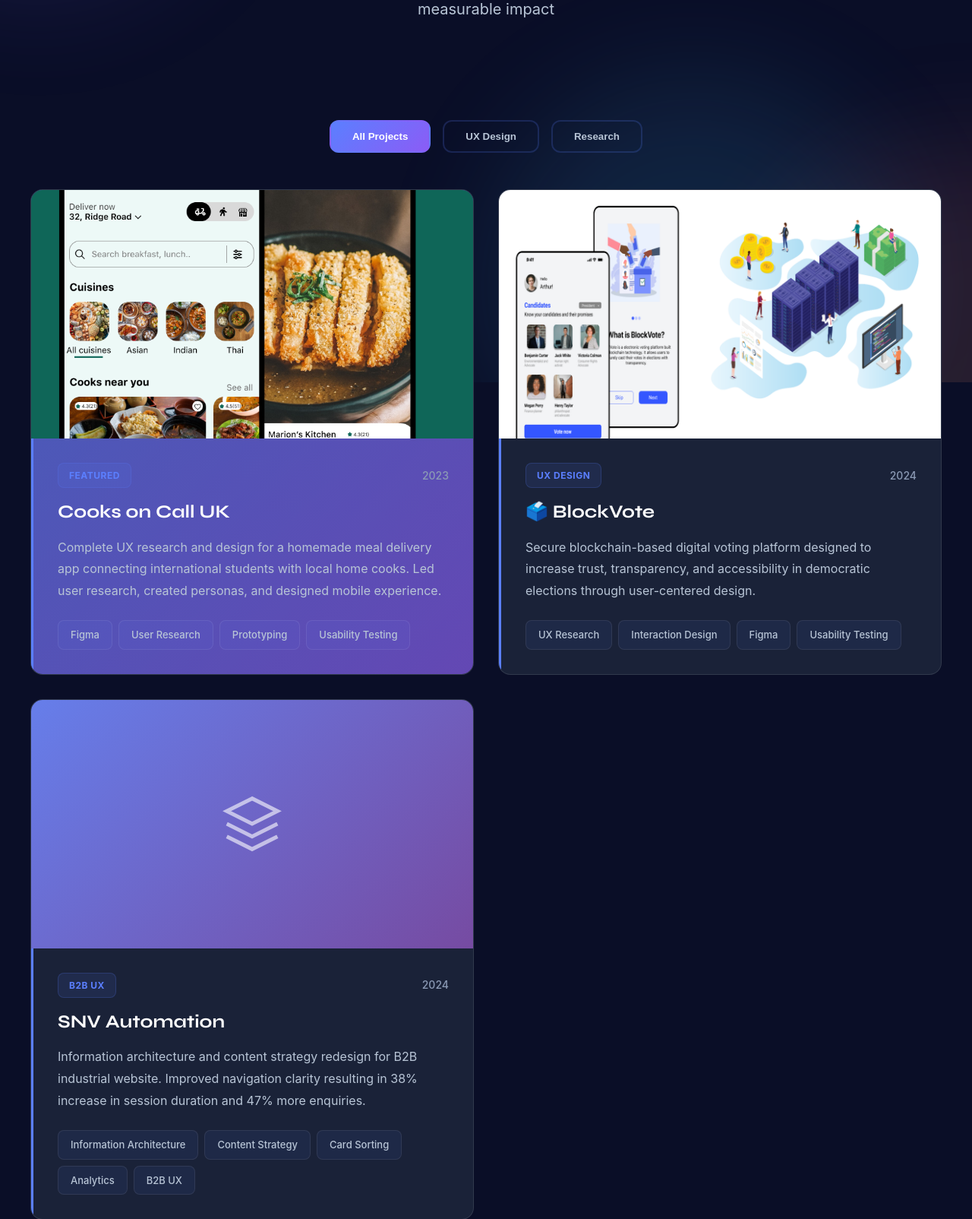
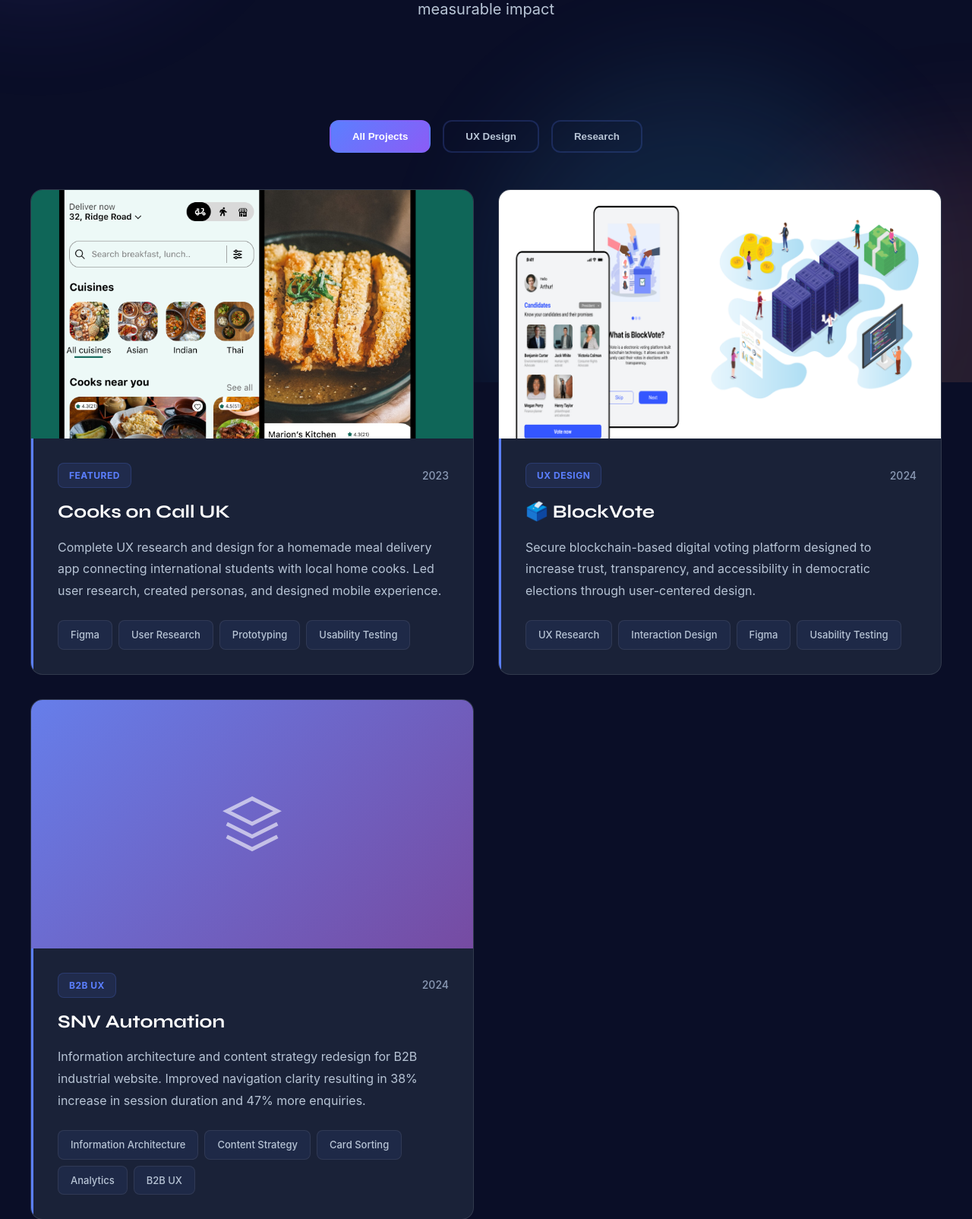
Before and after one commit to rajassvi/AI-powered-portfolio, a Flask app: page /projects in a window 1280 px wide. Shown: the part 297-1901 px from the top of the page at 76% size. Run offline with Flask 3, Linux system fonts and the light colour scheme; some web fonts are replaced.

Commit message:
Update project files

```diff
--- a/templates/projects.html
+++ b/templates/projects.html
@@ -20,7 +20,7 @@
 
     <div class="projects-grid">
         <!-- Cooks on Call - Featured First -->
-        <article class="project-card featured" data-category="design">
+        <article class="project-card" data-category="design">
             <div class="project-image">
                 <img src="{{ url_for('static', filename='images/coc-thumbnail.png') }}" alt="Cooks on Call UK" class="project-thumbnail">
                 <div class="project-overlay">
```
